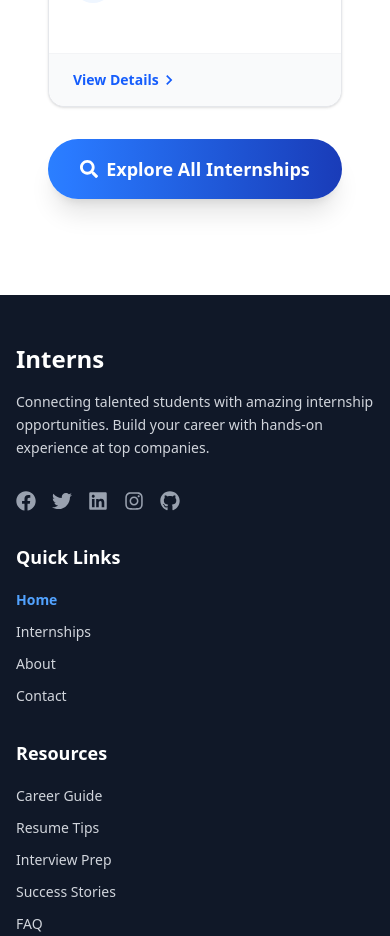
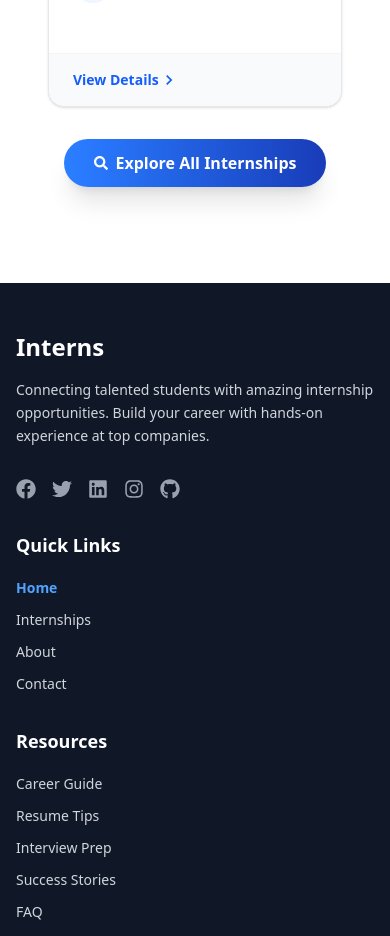
Before and after one commit to Vihas12/Interns-Portal, a React (Vite) app: page / in a window 390 px wide. Shown: the part 3380-4316 px from the top of the page. Built offline with nearby package versions, Linux system fonts and the light colour scheme.

Commit message:
feat: Refactor internship link button layout for improved responsiveness and styling

```diff
--- a/src/pages/Home.jsx
+++ b/src/pages/Home.jsx
@@ -17,7 +17,6 @@ const Home = () => {
                 <Card data={internship} />
               </div>
             ))}
-
           </div>
         ) : (
           <div className="text-center py-20">
@@ -53,15 +52,16 @@ const Home = () => {
             </div>
           </div>
         )}
-        <div className="flex gap-4 justify-center">
+        <div className="flex justify-center px-4 sm:px-6 md:px-8">
           <Link
             to="/internships"
-                className="bg-gradient-to-r from-blue-500 to-blue-800  hover:from-blue-600 hover:to-blue-900 text-white px-8 py-4 rounded-full font-semibold text-lg shadow-xl hover:shadow-2xl transform hover:scale-105 transition-all duration-300 flex items-center justify-center gap-2"
+            className="w-full sm:w-auto bg-gradient-to-r from-blue-500 to-blue-800 hover:from-blue-600 hover:to-blue-900 text-white px-6 sm:px-8 py-3 sm:py-4 rounded-full font-semibold text-base sm:text-lg shadow-xl hover:shadow-2xl transform hover:scale-105 transition-all duration-300 flex items-center justify-center gap-2 text-center"
           >
-                <FaSearch />
+            <FaSearch className="text-sm sm:text-base" />
             Explore All Internships
           </Link>
         </div>
+
       </div>
     </div>
   );
```
Lines whose indentation alone changed are shown as unchanged.
